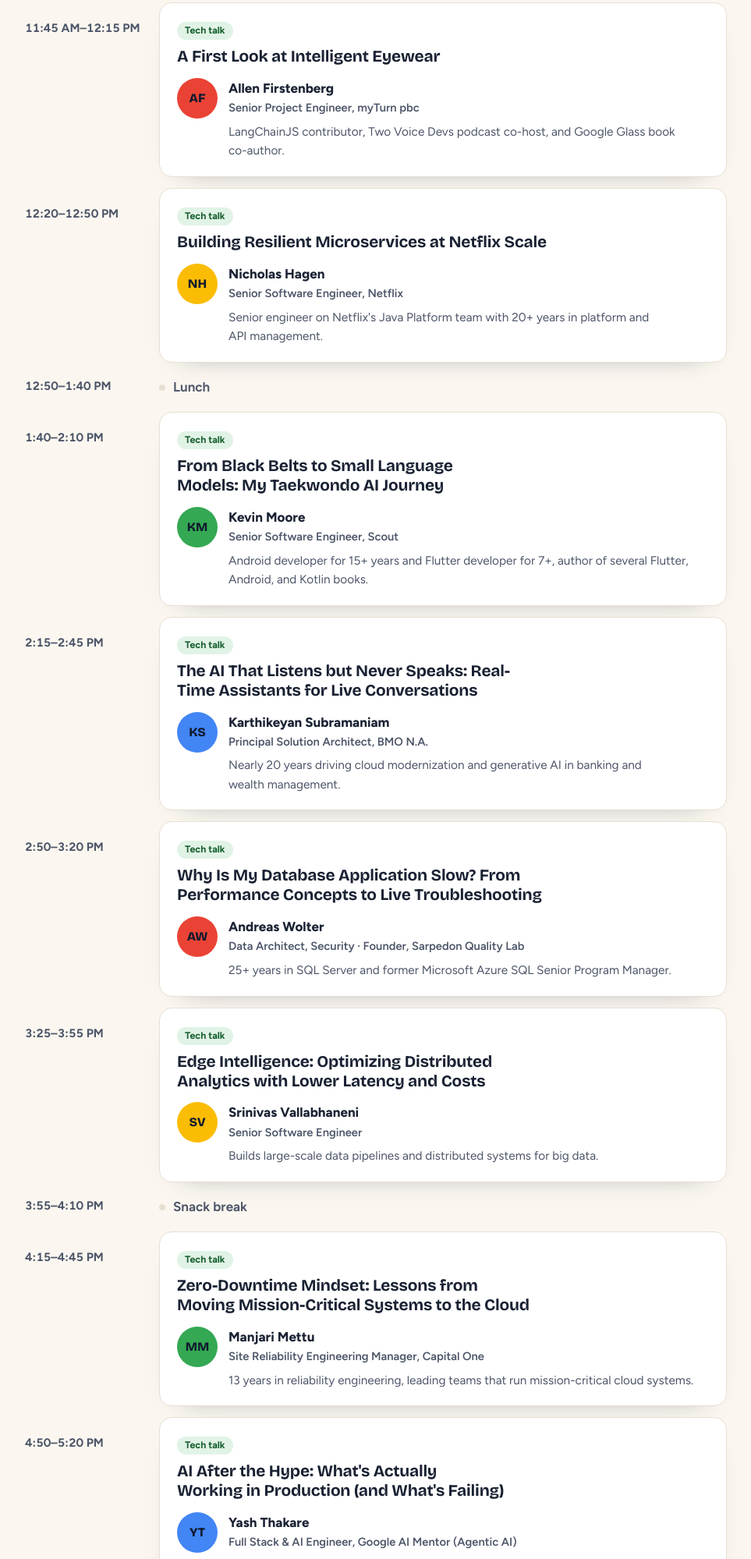
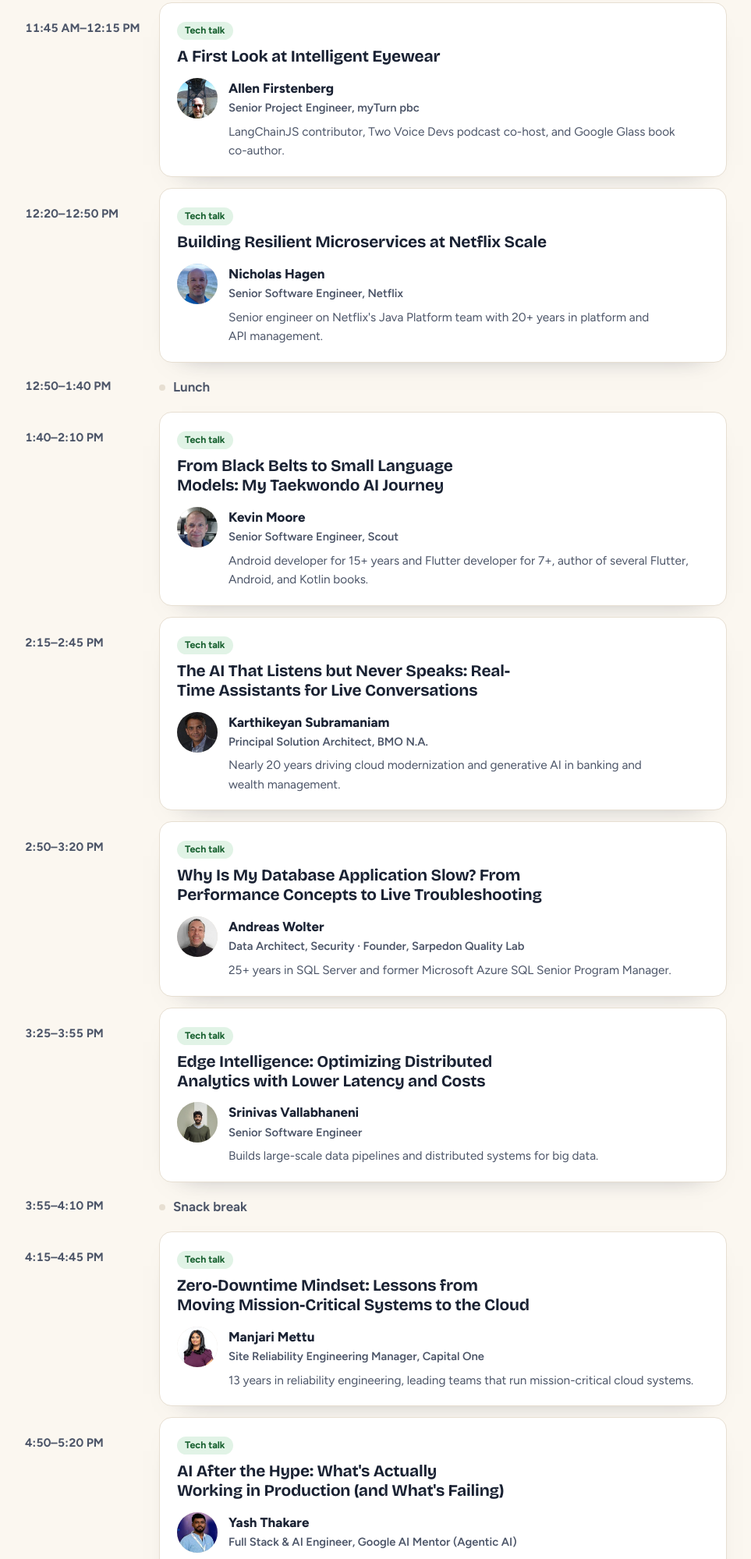
Before and after one commit to tooshel/aidevfest, a plain HTML site: page schedule.html in a window 1280 px wide. Shown: the part 801-2800 px from the top of the page at 78% size, without its empty margins (158-1121 px from the left). Drawn offline with Linux system fonts and the light colour scheme.

Commit message:
Add speaker photos from the organizers' Figma to the schedule page
Co-Authored-By: Claude <noreply@anthropic.com>

```diff
--- a/schedule.html
+++ b/schedule.html
@@ -50,7 +50,7 @@
         <article class="talk">
           <span class="tag kn">Opening keynote</span>
           <h3>Beyond the Code: The Human Skills That Shape Your Tech Career</h3>
-          <div class="spk"><span class="av" style="--c:var(--blue)" aria-hidden="true">JB</span>
+          <div class="spk"><img class="av" src="img/speakers/jerry-black.jpg" alt="" width="52" height="52" loading="lazy">
             <div><b>Jerry Black</b><span class="role">IT Project Leader &amp; Stand-up Comedian, Founder of IT Misfits</span>
               <p>Veteran IT project leader and stand-up comedian who teaches tech pros to communicate and lead through comedy.</p></div></div>
         </article>
@@ -61,7 +61,7 @@
         <article class="talk">
           <span class="tag tt">Tech talk</span>
           <h3>A First Look at Intelligent Eyewear</h3>
-          <div class="spk"><span class="av" style="--c:var(--red)" aria-hidden="true">AF</span>
+          <div class="spk"><img class="av" src="img/speakers/allen-firstenberg.jpg" alt="" width="52" height="52" loading="lazy">
             <div><b>Allen Firstenberg</b><span class="role">Senior Project Engineer, myTurn pbc</span>
               <p>LangChainJS contributor, Two Voice Devs podcast co-host, and Google Glass book co-author.</p></div></div>
         </article>
@@ -71,7 +71,7 @@
         <article class="talk">
           <span class="tag tt">Tech talk</span>
           <h3>Building Resilient Microservices at Netflix Scale</h3>
-          <div class="spk"><span class="av" style="--c:var(--yellow)" aria-hidden="true">NH</span>
+          <div class="spk"><img class="av" src="img/speakers/nicholas-hagen.jpg" alt="" width="52" height="52" loading="lazy">
             <div><b>Nicholas Hagen</b><span class="role">Senior Software Engineer, Netflix</span>
               <p>Senior engineer on Netflix's Java Platform team with 20+ years in platform and API management.</p></div></div>
         </article>
@@ -82,7 +82,7 @@
         <article class="talk">
           <span class="tag tt">Tech talk</span>
           <h3>From Black Belts to Small Language Models: My Taekwondo AI Journey</h3>
-          <div class="spk"><span class="av" style="--c:var(--green)" aria-hidden="true">KM</span>
+          <div class="spk"><img class="av" src="img/speakers/kevin-moore.jpg" alt="" width="52" height="52" loading="lazy">
             <div><b>Kevin Moore</b><span class="role">Senior Software Engineer, Scout</span>
               <p>Android developer for 15+ years and Flutter developer for 7+, author of several Flutter, Android, and Kotlin books.</p></div></div>
         </article>
@@ -92,7 +92,7 @@
         <article class="talk">
           <span class="tag tt">Tech talk</span>
           <h3>The AI That Listens but Never Speaks: Real-Time Assistants for Live Conversations</h3>
-          <div class="spk"><span class="av" style="--c:var(--blue)" aria-hidden="true">KS</span>
+          <div class="spk"><img class="av" src="img/speakers/karthikeyan-subramaniam.jpg" alt="" width="52" height="52" loading="lazy">
             <div><b>Karthikeyan Subramaniam</b><span class="role">Principal Solution Architect, BMO N.A.</span>
               <p>Nearly 20 years driving cloud modernization and generative AI in banking and wealth management.</p></div></div>
         </article>
@@ -102,7 +102,7 @@
         <article class="talk">
           <span class="tag tt">Tech talk</span>
           <h3>Why Is My Database Application Slow? From Performance Concepts to Live Troubleshooting</h3>
-          <div class="spk"><span class="av" style="--c:var(--red)" aria-hidden="true">AW</span>
+          <div class="spk"><img class="av" src="img/speakers/andreas-wolter.jpg" alt="" width="52" height="52" loading="lazy">
             <div><b>Andreas Wolter</b><span class="role">Data Architect, Security &middot; Founder, Sarpedon Quality Lab</span>
               <p>25+ years in SQL Server and former Microsoft Azure SQL Senior Program Manager.</p></div></div>
         </article>
@@ -112,7 +112,7 @@
         <article class="talk">
           <span class="tag tt">Tech talk</span>
           <h3>Edge Intelligence: Optimizing Distributed Analytics with Lower Latency and Costs</h3>
-          <div class="spk"><span class="av" style="--c:var(--yellow)" aria-hidden="true">SV</span>
+          <div class="spk"><img class="av" src="img/speakers/srinivas-vallabhaneni.jpg" alt="" width="52" height="52" loading="lazy">
             <div><b>Srinivas Vallabhaneni</b><span class="role">Senior Software Engineer</span>
               <p>Builds large-scale data pipelines and distributed systems for big data.</p></div></div>
         </article>
@@ -123,7 +123,7 @@
         <article class="talk">
           <span class="tag tt">Tech talk</span>
           <h3>Zero-Downtime Mindset: Lessons from Moving Mission-Critical Systems to the Cloud</h3>
-          <div class="spk"><span class="av" style="--c:var(--green)" aria-hidden="true">MM</span>
+          <div class="spk"><img class="av" src="img/speakers/manjari-mettu.jpg" alt="" width="52" height="52" loading="lazy">
             <div><b>Manjari Mettu</b><span class="role">Site Reliability Engineering Manager, Capital One</span>
               <p>13 years in reliability engineering, leading teams that run mission-critical cloud systems.</p></div></div>
         </article>
@@ -133,7 +133,7 @@
         <article class="talk">
           <span class="tag tt">Tech talk</span>
           <h3>AI After the Hype: What's Actually Working in Production (and What's Failing)</h3>
-          <div class="spk"><span class="av" style="--c:var(--blue)" aria-hidden="true">YT</span>
+          <div class="spk"><img class="av" src="img/speakers/yash-thakare.jpg" alt="" width="52" height="52" loading="lazy">
             <div><b>Yash Thakare</b><span class="role">Full Stack &amp; AI Engineer, Google AI Mentor (Agentic AI)</span>
               <p>Frequent conference speaker, hackathon judge and mentor, and former co-founder/CTO of Social Winter of Code.</p></div></div>
         </article>
@@ -143,7 +143,7 @@
         <article class="talk">
           <span class="tag tt">Tech talk</span>
           <h3>When Fuzzy Matching Fails: Human-in-the-Loop AI for Messy Real-World Data</h3>
-          <div class="spk"><span class="av" style="--c:var(--red)" aria-hidden="true">AK</span>
+          <div class="spk"><img class="av" src="img/speakers/akhil-kandakatla.jpg" alt="" width="52" height="52" loading="lazy">
             <div><b>Akhil Kandakatla</b><span class="role">Data Product Manager, WillScot</span>
               <p>13+ years leading AI-driven analytics and data governance.</p></div></div>
         </article>
@@ -153,7 +153,7 @@
         <article class="talk">
           <span class="tag kn">Closing keynote</span>
           <h3>Systems Beat Willpower: How to Protect Your Focus and Energy When the Pressure Never Lets Up</h3>
-          <div class="spk"><span class="av" style="--c:var(--yellow)" aria-hidden="true">SM</span>
+          <div class="spk"><img class="av" src="img/speakers/serban-mare.jpg" alt="" width="52" height="52" loading="lazy">
             <div><b>Serban Mare</b><span class="role">Keynote Speaker</span></div></div>
         </article>
       </li>
@@ -167,7 +167,7 @@
         <article class="talk">
           <span class="tag ws">Workshop &middot; Laptop required</span>
           <h3>Does This Prompt Actually Help? Controlled Evals for AI Coding Tools</h3>
-          <div class="spk"><span class="av" style="--c:var(--green)" aria-hidden="true">NY</span>
+          <div class="spk"><img class="av" src="img/speakers/nick-yeager.jpg" alt="" width="52" height="52" loading="lazy">
             <div><b>Nick Yeager</b><span class="role">AI Solutions Engineer, ScriptSave</span>
               <p>Developer since 2012, now automating agentic workflows and measuring their performance.</p></div></div>
         </article>
@@ -177,7 +177,7 @@
         <article class="talk">
           <span class="tag ws">Workshop &middot; Laptop required</span>
           <h3>Build, Break, Defend: Securing AI Agents with the OWASP GenAI Top 10</h3>
-          <div class="spk"><span class="av" style="--c:var(--blue)" aria-hidden="true">MC</span>
+          <div class="spk"><img class="av" src="img/speakers/manikandan-chandran.jpg" alt="" width="52" height="52" loading="lazy">
             <div><b>Manikandan Chandran</b><span class="role">Senior Software Engineer &amp; AI Security Practitioner</span>
               <p>15+ years building and securing enterprise applications, now focused on AI security.</p></div></div>
         </article>
```
Also changed, not shown: img/speakers/akhil-kandakatla.jpg (added), img/speakers/allen-firstenberg.jpg (added), img/speakers/andreas-wolter.jpg (added), img/speakers/jerry-black.jpg (added), img/speakers/karthikeyan-subramaniam.jpg (added), img/speakers/kevin-moore.jpg (added), img/speakers/manikandan-chandran.jpg (added), img/speakers/manjari-mettu.jpg (added), img/speakers/nicholas-hagen.jpg (added), img/speakers/nick-yeager.jpg (added), img/speakers/serban-mare.jpg (added), img/speakers/srinivas-vallabhaneni.jpg (added), img/speakers/yash-thakare.jpg (added), 1 other file.
